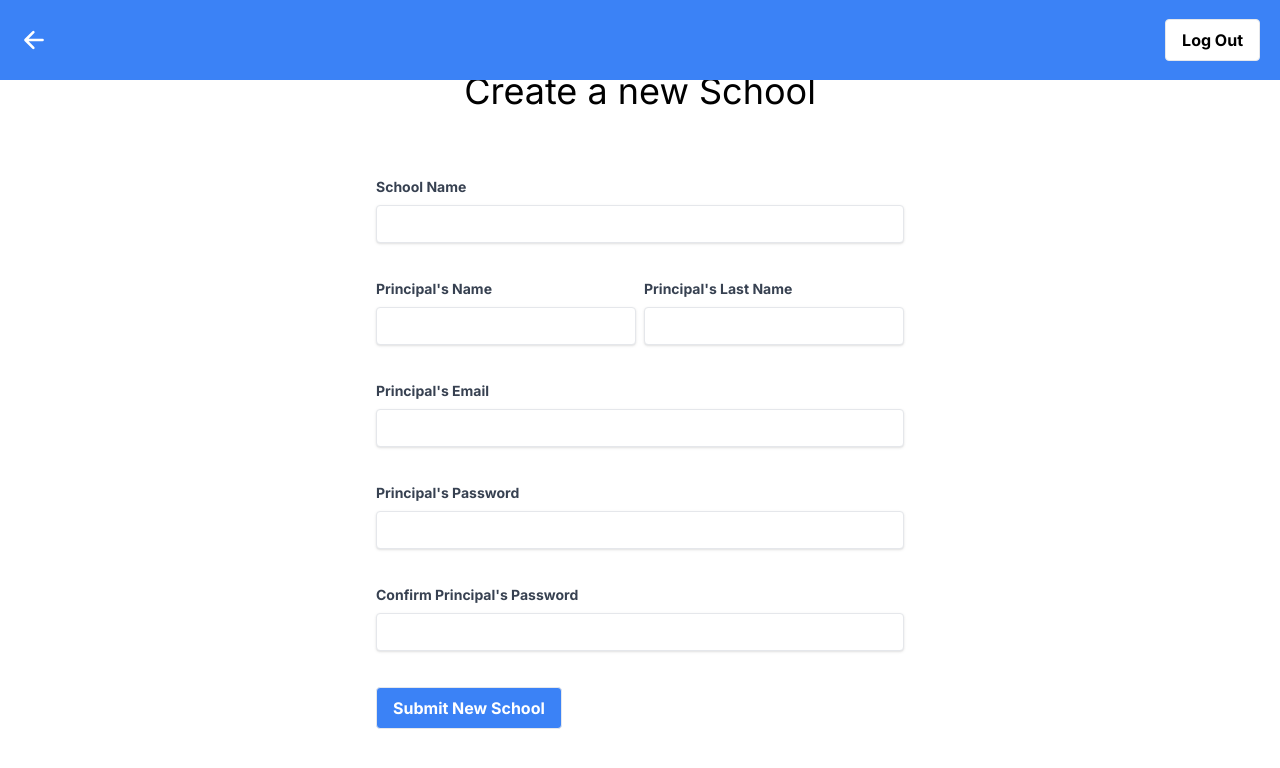
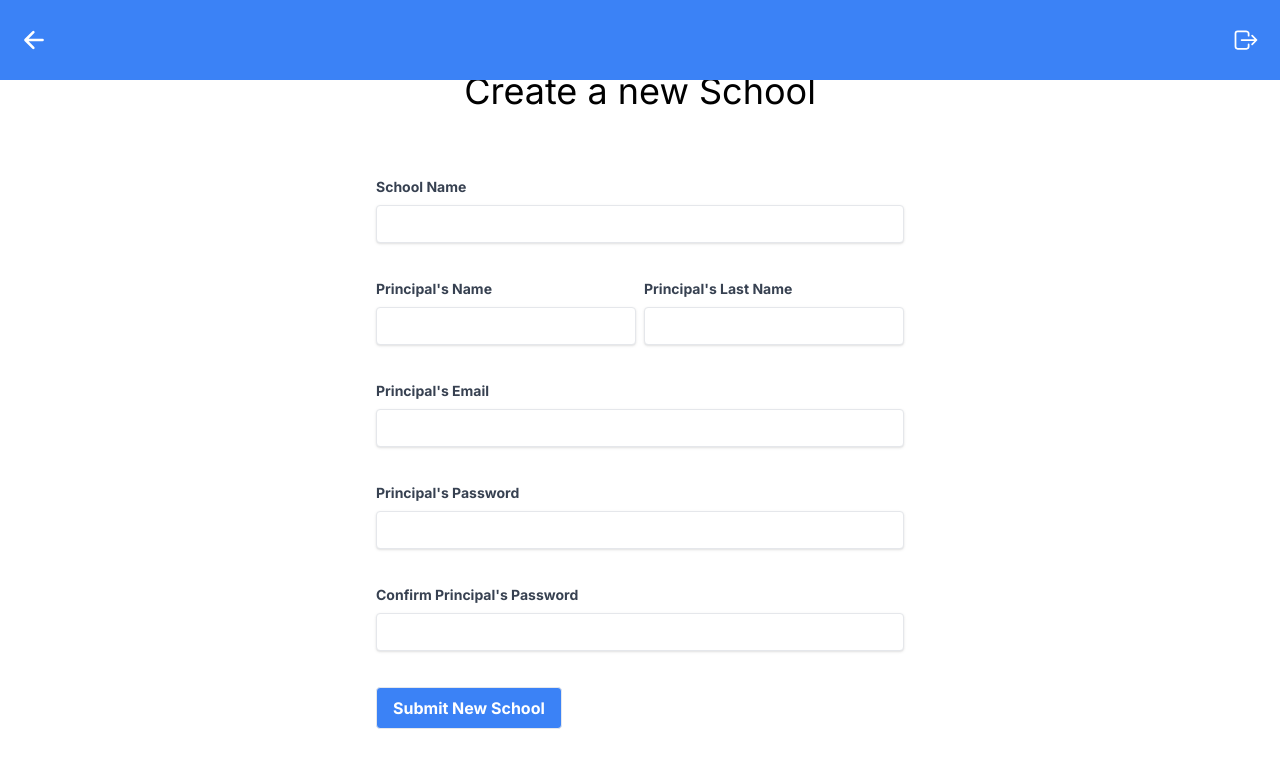
Before and after one commit to ficazam/teachersaid, a Next.js app: page /admin/new-school in a window 1280 px wide. Shown: the top 768 px of the page. Built offline with nearby package versions, Linux system fonts and the light colour scheme; no server answers.

Commit message:
changes logout to icon button

```diff
--- a/src/app/ui/components/Navigation.tsx
+++ b/src/app/ui/components/Navigation.tsx
@@ -2,7 +2,7 @@
 import { logout } from "@/lib/actions";
 import Button from "../../ui/components/Button";
 import { useRouter, usePathname } from "next/navigation";
-import { IoArrowBack } from 'react-icons/io5'
+import { IoArrowBack, IoLogOutOutline } from "react-icons/io5";
 
 const Navigation = ({ userNav }: { userNav: string }) => {
   const router = useRouter();
@@ -34,14 +34,12 @@ const Navigation = ({ userNav }: { userNav: string }) => {
       } items-center  px-5 absolute top-0 w-screen h-20 ${background}`}
     >
       {isHome && (
-        <IoArrowBack onClick={() => router.back()} className="text-white h-7 w-7" />
+        <IoArrowBack
+          onClick={() => router.back()}
+          className="text-white h-7 w-7"
+        />
       )}
-      <Button
-        role="cancel"
-        buttonLabel="Log Out"
-        onClickHandler={handleLogout}
-        userColour="black"
-      />
+      <IoLogOutOutline className="text-white h-7 w-7" onClick={handleLogout} />
     </div>
   );
 };
```
